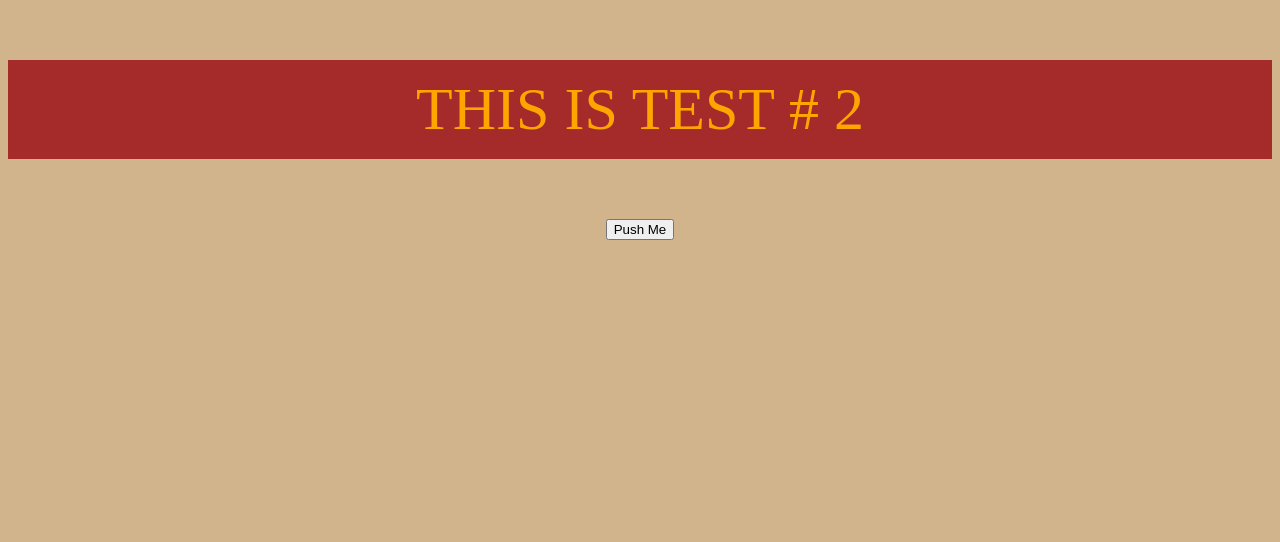
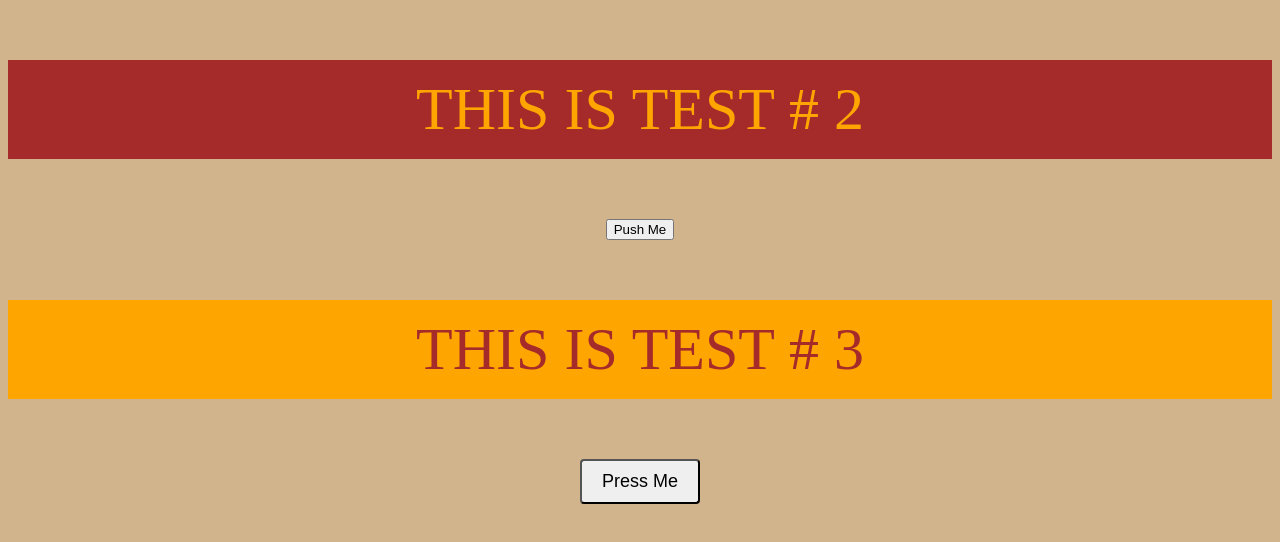
Before and after one commit to Nola360/2, a plain HTML site: page index.html in a window 1280 px wide. Drawn offline with Linux system fonts and the light colour scheme.

Commit message:
added more

```diff
--- a/index.html
+++ b/index.html
@@ -10,5 +10,8 @@
 
 	<p>This is test # 2</p>
 	<button>Push Me</button>
+  <br>
+	<p class="test">This is test # 3</p>
+	<button class="btn">Press Me</button>
 </body>
 <html>
--- a/main.css
+++ b/main.css
@@ -10,3 +10,20 @@
 	text-transform: uppercase;
 	padding: 15px 30px;
 }
+
+.test {
+  background-color: orange;
+  text-transform: uppercase;
+  padding: 15px 30px;
+  font-size: 60px;
+  color: brown;
+}
+.btn {
+  padding: 10px 20px;
+  font-size: 18px;
+  border-radius: 4px;
+}
+
+.btn:hover {
+  background: silver;
+}
```
